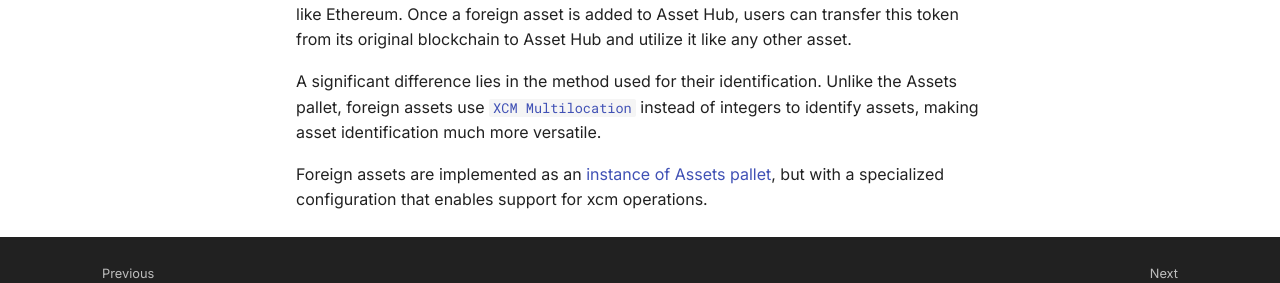
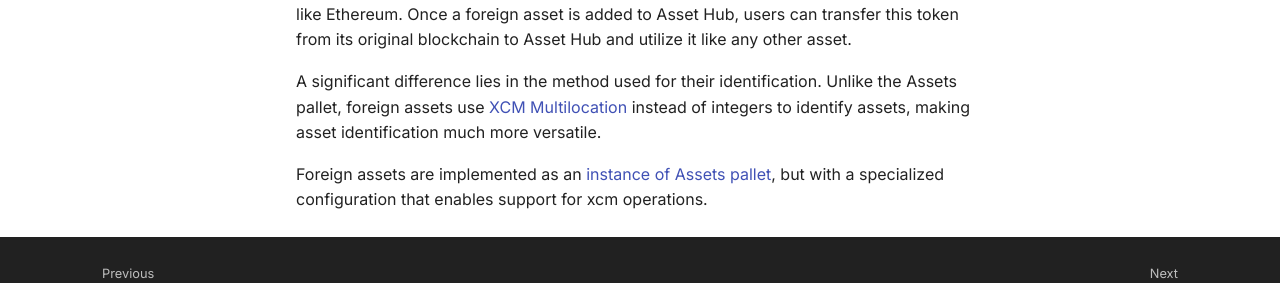
Before and after one commit to papermoonio/polkadot-ecosystem-docs-draft, an MkDocs documentation site: the page built from docs/build-on-polkadot/parachains/asset-hub/overview.md, in a window 1280 px wide and 900 px high, scrolled down 1007 px. Shown: the part 507-790 px from the top of the window. Built offline with MkDocs 1.6.1 and Material for MkDocs 9.7.7, drawn with Linux system fonts in a browser that asks for light colours.

```diff
--- a/docs/build-on-polkadot/parachains/asset-hub/overview.md
+++ b/docs/build-on-polkadot/parachains/asset-hub/overview.md
@@ -42,6 +42,6 @@ You can read the [What is Asset Hub and How Do I Use it?](https://support.polkad
 
 Asset Hub considers assets originating from a different blockchain to be foreign assets. These assets can be native tokens from various parachains or other consensus systems like Ethereum. Once a foreign asset is added to Asset Hub, users can transfer this token from its original blockchain to Asset Hub and utilize it like any other asset.
 
-A significant difference lies in the method used for their identification. Unlike the Assets pallet, foreign assets use [`XCM Multilocation`](https://wiki.polkadot.network/docs/learn/xcm/fundamentals/multilocation-summary){target=\_blank} instead of integers to identify assets, making asset identification much more versatile.
+A significant difference lies in the method used for their identification. Unlike the Assets pallet, foreign assets use [XCM Multilocation](https://wiki.polkadot.network/docs/learn/xcm/fundamentals/multilocation-summary){target=\_blank} instead of integers to identify assets, making asset identification much more versatile.
 
 Foreign assets are implemented as an [instance of Assets pallet](https://github.com/paritytech/polkadot-sdk/blob/035211d707d0a74a2a768fd658160721f09d5b44/cumulus/parachains/runtimes/assets/asset-hub-rococo/src/lib.rs#L408){target=\_blank}, but with a specialized configuration that enables support for xcm operations.
```
